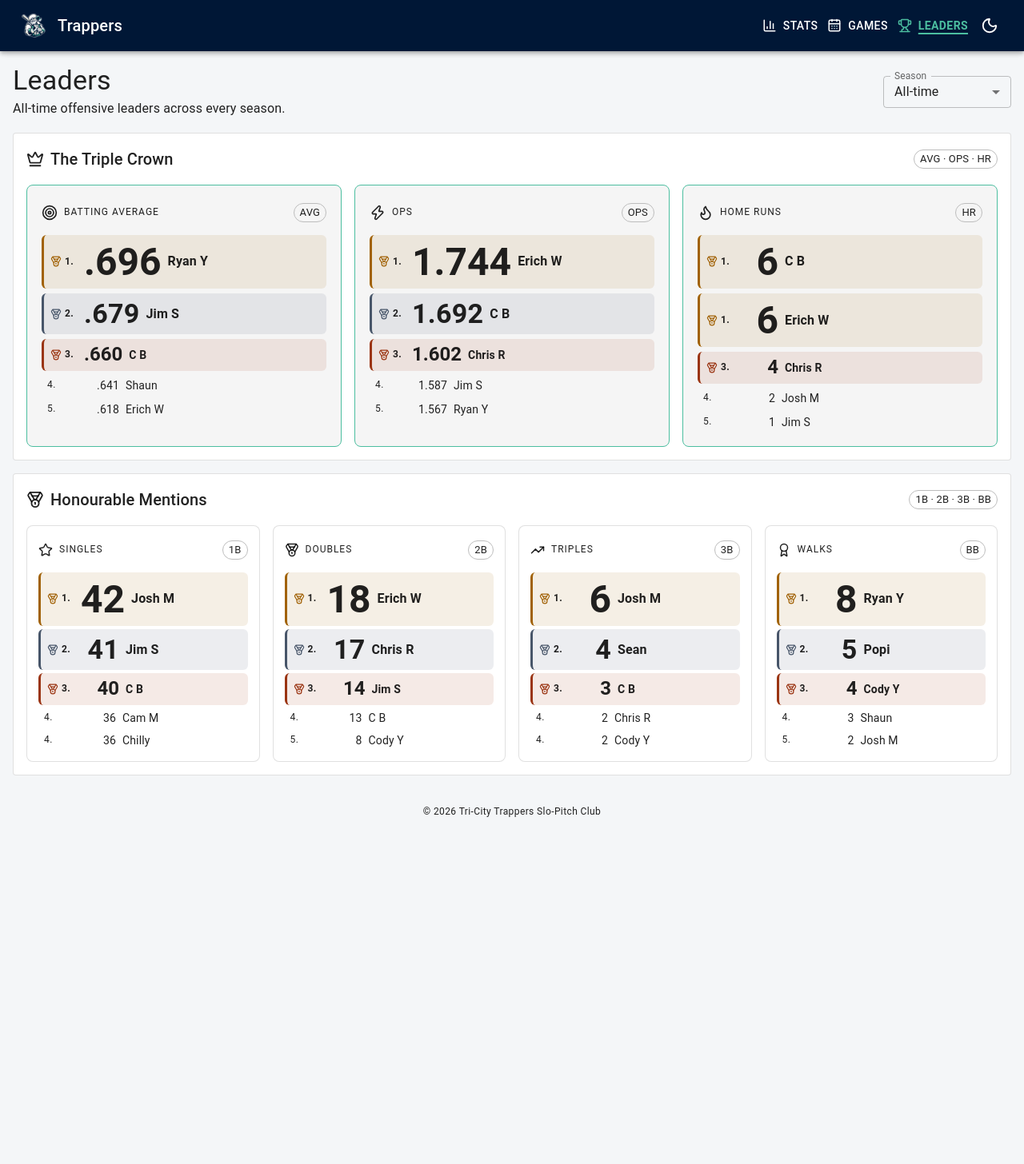
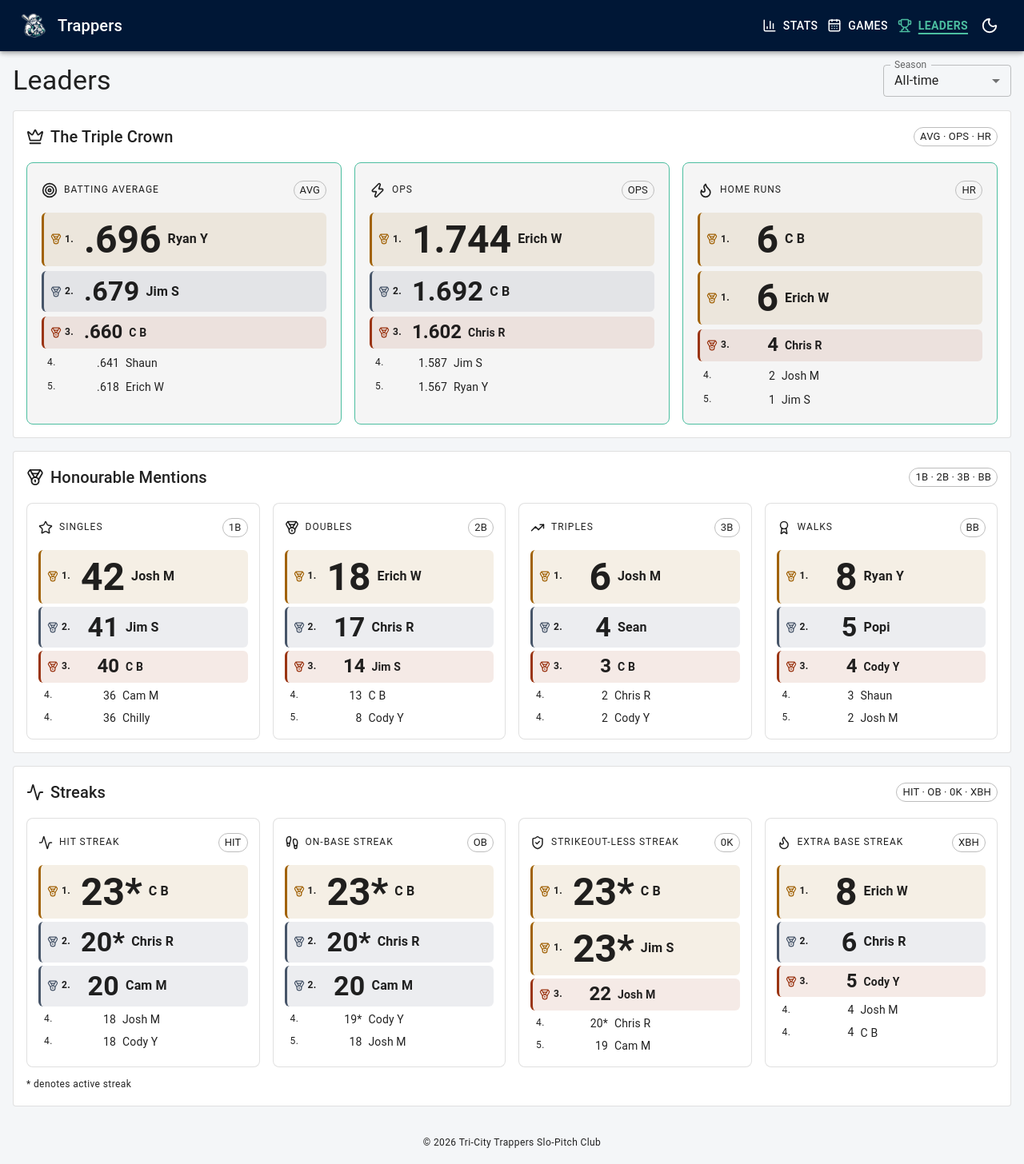
Before and after one commit to ZedLove/trappers-stats, a React (Vite) app: page /leaders in a window 1280 px wide. Shown: the whole page at 80% size. Before the commit the page ends 1042 px from the top, so only its background shows below. Built offline with nearby package versions, Linux system fonts and the light colour scheme.

Commit message:
feat: add top-five streaks section to leaders

```diff
--- a/src/shared/leaders.ts
+++ b/src/shared/leaders.ts
@@ -22,6 +22,29 @@ export interface LeaderEntry {
   rank: number;
   value: number;
   row: LeaderRow;
+  /** Set for streak categories whose best run is still alive. */
+  active?: boolean;
+}
+
+type Rankable = { row: LeaderRow; value: number; active?: boolean };
+
+/** Ranks arbitrary scored rows, shared by the stat and streak categories. */
+export function rankEntries(items: Rankable[], limit = 5): LeaderEntry[] {
+  const sorted = [...items].sort(
+    (a, b) => b.value - a.value || b.row.pa - a.row.pa || a.row.name.localeCompare(b.row.name),
+  );
+
+  let currentRank = 0;
+  let previousValue: number | null = null;
+  const ranked = sorted.map((item, index) => {
+    if (item.value !== previousValue) {
+      currentRank = index + 1;
+      previousValue = item.value;
+    }
+    return { ...item, rank: currentRank };
+  });
+
+  return ranked.slice(0, limit);
 }
 
 /**
@@ -36,27 +59,13 @@ export function leadersFor(
   teamGames: number,
   limit = 5,
 ): LeaderEntry[] {
-  const eligible = rows.filter((row) => {
-    const value = row[field];
-    if (value === null) return false;
-    return !RATE_FIELDS.has(field) || isQualified(row, teamGames);
-  });
+  const eligible = rows
+    .filter((row) => {
+      const value = row[field];
+      if (value === null) return false;
+      return !RATE_FIELDS.has(field) || isQualified(row, teamGames);
+    })
+    .map((row) => ({ row, value: row[field] as number }));
 
-  const sorted = [...eligible].sort((a, b) => {
-    const difference = (b[field] as number) - (a[field] as number);
-    return difference || b.pa - a.pa || a.name.localeCompare(b.name);
-  });
-
-  let currentRank = 0;
-  let previousValue: number | null = null;
-  const ranked = sorted.map((row, index) => {
-    const value = row[field] as number;
-    if (value !== previousValue) {
-      currentRank = index + 1;
-      previousValue = value;
-    }
-    return { rank: currentRank, value, row };
-  });
-
-  return ranked.slice(0, limit);
+  return rankEntries(eligible, limit);
 }
--- /dev/null
+++ b/src/shared/streaks.ts
@@ -0,0 +1,81 @@
+import { filterGames, type SeasonFilter } from './queries';
+import type { PlayerLine, SeasonFile } from './schema';
+
+export type StreakField = 'hit' | 'onbase' | 'nok' | 'xbh';
+
+export interface PlayerStreak {
+  playerId: string;
+  /** Longest run of consecutive qualifying games. */
+  longest: number;
+  /** Whether that longest run is still alive at the player's last game. */
+  active: boolean;
+}
+
+function qualifies(line: PlayerLine, field: StreakField): boolean {
+  const hits = line['1b'] + line['2b'] + line['3b'] + line.hr;
+  switch (field) {
+    case 'hit':
+      return hits > 0;
+    case 'onbase':
+      return hits + line.bb > 0;
+    case 'nok':
+      return line.k === 0;
+    case 'xbh':
+      return line['2b'] + line['3b'] + line.hr > 0;
+  }
+}
+
+/**
+ * Longest run of `true` flags. A run is active when it ends at the final flag,
+ * so the streak is still alive in the player's most recent game.
+ */
+export function longestRun(flags: boolean[]): { length: number; active: boolean } {
+  let best = 0;
+  let bestEndsLast = false;
+  let current = 0;
+
+  flags.forEach((flag, index) => {
+    current = flag ? current + 1 : 0;
+    const isLast = index === flags.length - 1;
+    if (current > best) {
+      best = current;
+      bestEndsLast = isLast;
+    } else if (current > 0 && current === best && isLast) {
+      bestEndsLast = true;
+    }
+  });
+
+  return { length: best, active: bestEndsLast };
+}
+
+/**
+ * Best streak per player for one category over the viewed period. Games are
+ * ordered by date across seasons, so an all-time streak carries over from one
+ * season to the next. Games a player didn't appear in don't break a streak.
+ */
+export function streaksFor(
+  seasons: SeasonFile[],
+  filter: SeasonFilter,
+  field: StreakField,
+): PlayerStreak[] {
+  const appearances = new Map<string, Array<{ gameDate: string; season: number; gameId: string; line: PlayerLine }>>();
+
+  for (const { season, game } of filterGames(seasons, filter)) {
+    for (const line of game.lines) {
+      const list = appearances.get(line.playerId) ?? [];
+      list.push({ gameDate: game.date, season, gameId: game.id, line });
+      appearances.set(line.playerId, list);
+    }
+  }
+
+  return [...appearances.entries()].map(([playerId, games]) => {
+    games.sort(
+      (a, b) =>
+        a.gameDate.localeCompare(b.gameDate) ||
+        a.season - b.season ||
+        a.gameId.localeCompare(b.gameId),
+    );
+    const run = longestRun(games.map(({ line }) => qualifies(line, field)));
+    return { playerId, longest: run.length, active: run.active };
+  });
+}
--- a/src/site/pages/LeadersPage.tsx
+++ b/src/site/pages/LeadersPage.tsx
@@ -12,10 +12,13 @@ import {
 } from '@mui/material';
 import { alpha } from '@mui/material/styles';
 import {
+  Activity,
   Award,
   Crown,
   Flame,
+  Footprints,
   Medal,
+  ShieldCheck,
   Star,
   Target,
   TrendingUp,
@@ -30,31 +33,40 @@ import {
   type LeaderField,
   type LeaderRow,
   leadersFor,
+  rankEntries,
 } from '../../shared/leaders';
 import { filterGames, leaderboard, type SeasonFilter } from '../../shared/queries';
 import { formatRate } from '../../shared/stats';
+import { type StreakField, streaksFor } from '../../shared/streaks';
 import EmptyState from '../components/EmptyState';
 import { useDocumentTitle } from '../hooks/useDocumentTitle';
 
 interface Category {
-  field: LeaderField;
+  field: LeaderField | StreakField;
   label: string;
   short: string;
   rate: boolean;
   icon: LucideIcon;
 }
 
-const TRIPLE_CROWN: Category[] = [
+const TRIPLE_CROWN: Array<Category & { field: LeaderField }> = [
   { field: 'avg', label: 'Batting Average', short: 'AVG', rate: true, icon: Target },
   { field: 'ops', label: 'OPS', short: 'OPS', rate: true, icon: Zap },
   { field: 'hr', label: 'Home Runs', short: 'HR', rate: false, icon: Flame },
 ];
 
-const HONOURABLE_MENTIONS: Category[] = [
+const HONOURABLE_MENTIONS: Array<Category & { field: LeaderField }> = [
   { field: 'singles', label: 'Singles', short: '1B', rate: false, icon: Star },
   { field: 'doubles', label: 'Doubles', short: '2B', rate: false, icon: Medal },
   { field: 'triples', label: 'Triples', short: '3B', rate: false, icon: TrendingUp },
   { field: 'bb', label: 'Walks', short: 'BB', rate: false, icon: Award },
+];
+
+const STREAKS: Array<Category & { field: StreakField }> = [
+  { field: 'hit', label: 'Hit Streak', short: 'HIT', rate: false, icon: Activity },
+  { field: 'onbase', label: 'On-base Streak', short: 'OB', rate: false, icon: Footprints },
+  { field: 'nok', label: 'Strikeout-less Streak', short: '0K', rate: false, icon: ShieldCheck },
+  { field: 'xbh', label: 'Extra Base Streak', short: 'XBH', rate: false, icon: Flame },
 ];
 
 // The podium shrinks as rank increases; places four and five read as plain text.
@@ -139,6 +151,7 @@ function LeaderEntryView({
         sx={{ minWidth: 48, flexShrink: 0, textAlign: 'right', whiteSpace: 'nowrap', lineHeight: 1.15, fontWeight: podium ? 700 : 400 }}
       >
         {formatValue(category, value)}
+        {entry.active ? '*' : ''}
       </Typography>
       <Typography
         component="span"
@@ -232,16 +245,9 @@ function PageHeader({
 }) {
   return (
     <Box sx={{ display: 'flex', alignItems: 'center', gap: 2, flexWrap: 'wrap' }}>
-      <Box>
-        <Typography variant="h4" component="h1">
-          Leaders
-        </Typography>
-        <Typography variant="subtitle1" color="text.secondary">
-          {season === 'all'
-            ? 'All-time offensive leaders across every season.'
-            : `${season} offensive leaders.`}
-        </Typography>
-      </Box>
+      <Typography variant="h4" component="h1">
+        Leaders
+      </Typography>
       <FormControl size="small" sx={{ minWidth: 160, ml: { sm: 'auto' } }}>
         <InputLabel id="leaders-season-label">Season</InputLabel>
         <Select
@@ -285,6 +291,18 @@ export default function LeadersPage() {
   }));
   // Qualification scales with the games played in whichever period is viewed.
   const teamGames = filterGames(seasons, filter).length;
+
+  function streakEntries(field: StreakField): LeaderEntry[] {
+    const byPlayer = new Map(streaksFor(seasons, filter, field).map((s) => [s.playerId, s]));
+    return rankEntries(
+      rows.flatMap((row) => {
+        const streak = byPlayer.get(row.playerId);
+        return streak && streak.longest > 0
+          ? [{ row, value: streak.longest, active: streak.active }]
+          : [];
+      }),
+    );
+  }
 
   function changeSeason(value: string) {
     setSearchParams(
@@ -366,6 +384,34 @@ export default function LeadersPage() {
           ))}
         </Box>
       </Paper>
+
+      <Paper variant="outlined" sx={{ p: 2 }}>
+        <Box sx={{ display: 'flex', alignItems: 'center', gap: 1, mb: 2 }}>
+          <Activity size={22} aria-hidden />
+          <Typography variant="h6" component="h2">
+            Streaks
+          </Typography>
+          <Chip label="HIT · OB · 0K · XBH" size="small" variant="outlined" sx={{ ml: 'auto' }} />
+        </Box>
+        <Box
+          sx={{
+            display: 'grid',
+            gap: 2,
+            gridTemplateColumns: { xs: '1fr', sm: 'repeat(2, 1fr)', md: 'repeat(4, 1fr)' },
+          }}
+        >
+          {STREAKS.map((category) => (
+            <LeaderCard
+              key={category.field}
+              category={category}
+              entries={streakEntries(category.field)}
+            />
+          ))}
+        </Box>
+        <Typography variant="caption" color="text.secondary" sx={{ display: 'block', mt: 1.5 }}>
+          * denotes active streak
+        </Typography>
+      </Paper>
     </Box>
   );
 }
```
Also changed, not shown: 2 other files (tests, documents, lock files or other folders).
